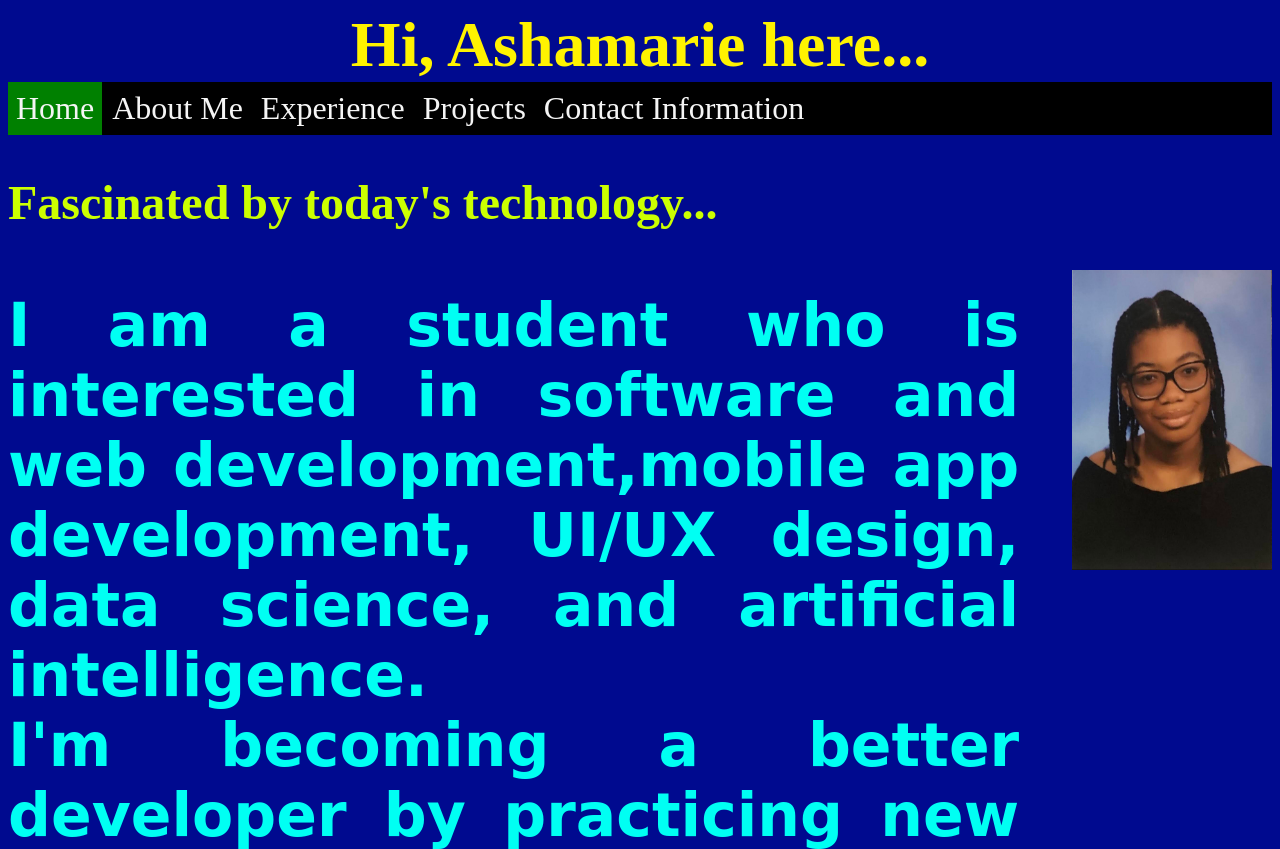
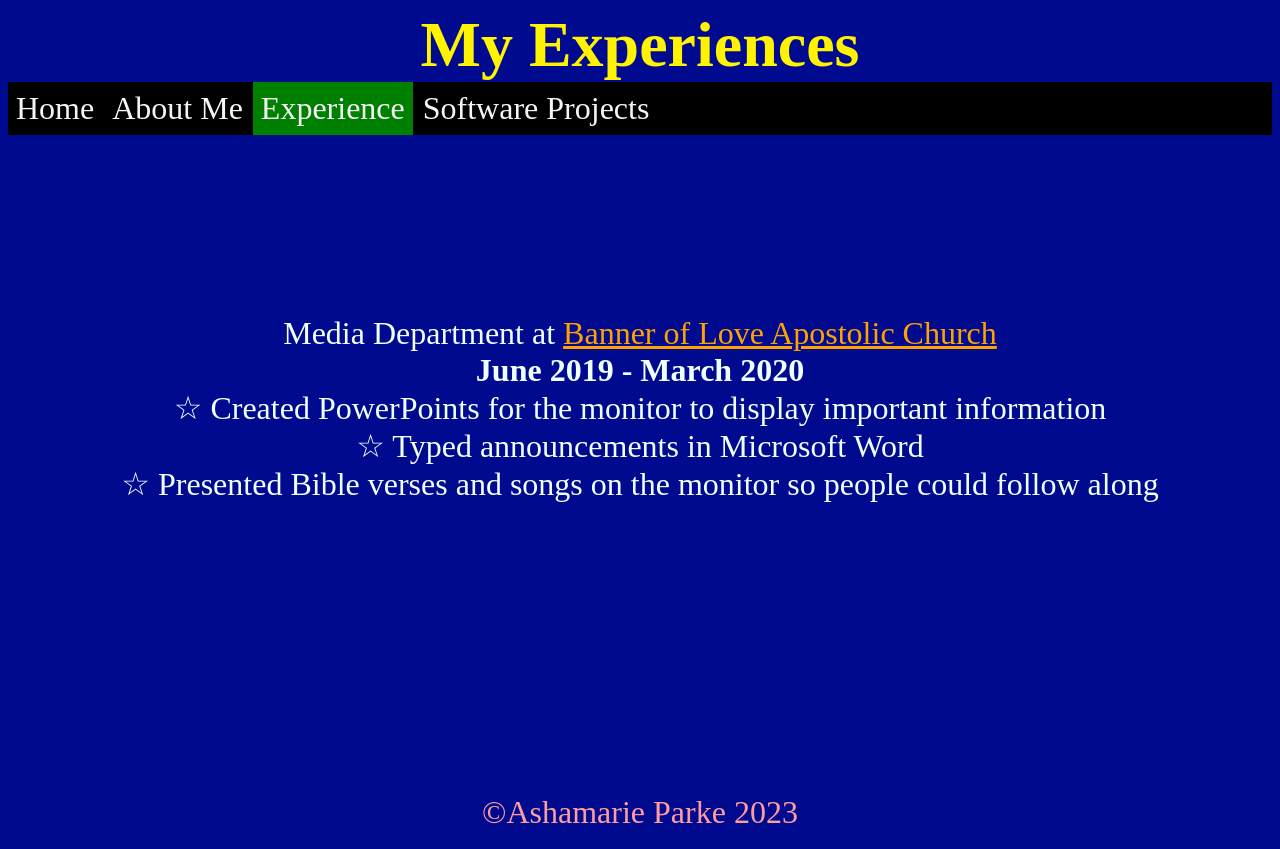
Before and after one commit to ashamarieparke/ashamarieparke.github.io, a website: page Parkehome.html in a window 1280 px wide. Shown: the top 849 px of the page. Drawn offline with Linux system fonts and the light colour scheme; files that its build step writes are made by us from their sources.

Commit message:
Update Parkehome.html

```diff
--- a/Parkehome.html
+++ b/Parkehome.html
@@ -6,45 +6,39 @@
     <meta name="keywords" content="HTML,CSS,">
     <meta name="description" content="portfolio">
     <meta name="viewport" content="width=device-width, initial-scale=1.0">
-    <title>Asha's Portfolio</title>
+    <title>Experiences</title>
     <!--link to CSS file-->
-    <link rel="stylesheet" href="mainstyle.css">
+    <link rel="stylesheet" href="stylesheets/mainstyle.css">
 </head>
 <body>
 <header>
-<h1>Hi, Ashamarie here...</h1>
+<h1>My Experiences</h1>
 
 </header>
 <nav>
 <!--links for my website-->
 <div class="links">
 <ul>
-<li><a class="active" href="Parkehome.html">Home</a></li>
+<li><a href="Parkehome.html">Home</a></li>
 <li><a href=ParkeAboutUs.html>About Me</a></li>
-<li><a href=Parkeexperience.html>Experience</a></li>
-<li><a href=Parkeprojects.html>Projects</a></li>
-<li><a href=Parkecontactinfo.html>Contact Information</a></li>
+<li><a class="active" href=Parkeexperience.html>Experience</a></li>
+<li><a href=Parkeprojects.html>Software Projects</a></li>
 </ul>
 
 </div>
 </nav>
 <main>
-<!--info for home page-->
-<h2>Fascinated by today's technology...</h2>
-<!--image-->
-<img src="assets/ashaa.png" alt="Ashamarie Parke's Profile picture" height="300"
-width="200" id="pfp">
-<h3> I am a student who is interested in software and web development,mobile app development,
-    UI/UX design, data science, and artificial intelligence.<br>
-    I'm becoming a better developer
-    by practicing new skills and building new projects.<br>
-</h3>
-
+<P>
+    <br><br><br><br>Media Department at <a href="http://www.bolapostolic.com/" target="_blank">Banner of Love Apostolic Church</a><br>
+    <strong>June 2019 - March 2020</strong><br>
+    ☆ Created PowerPoints for the monitor to display important information <br>
+    ☆ Typed announcements in Microsoft Word<br>
+    ☆ Presented Bible verses and songs on the monitor so people could follow along <br><br><br><br><br><br><br><br>
+</P>
 </main>
 <!--footer-->
 <footer>
-    &copy;Ashamarie Parke 2022
+    &copy;Ashamarie Parke 2023
 </footer>
 </body>
-
 </html>
```
